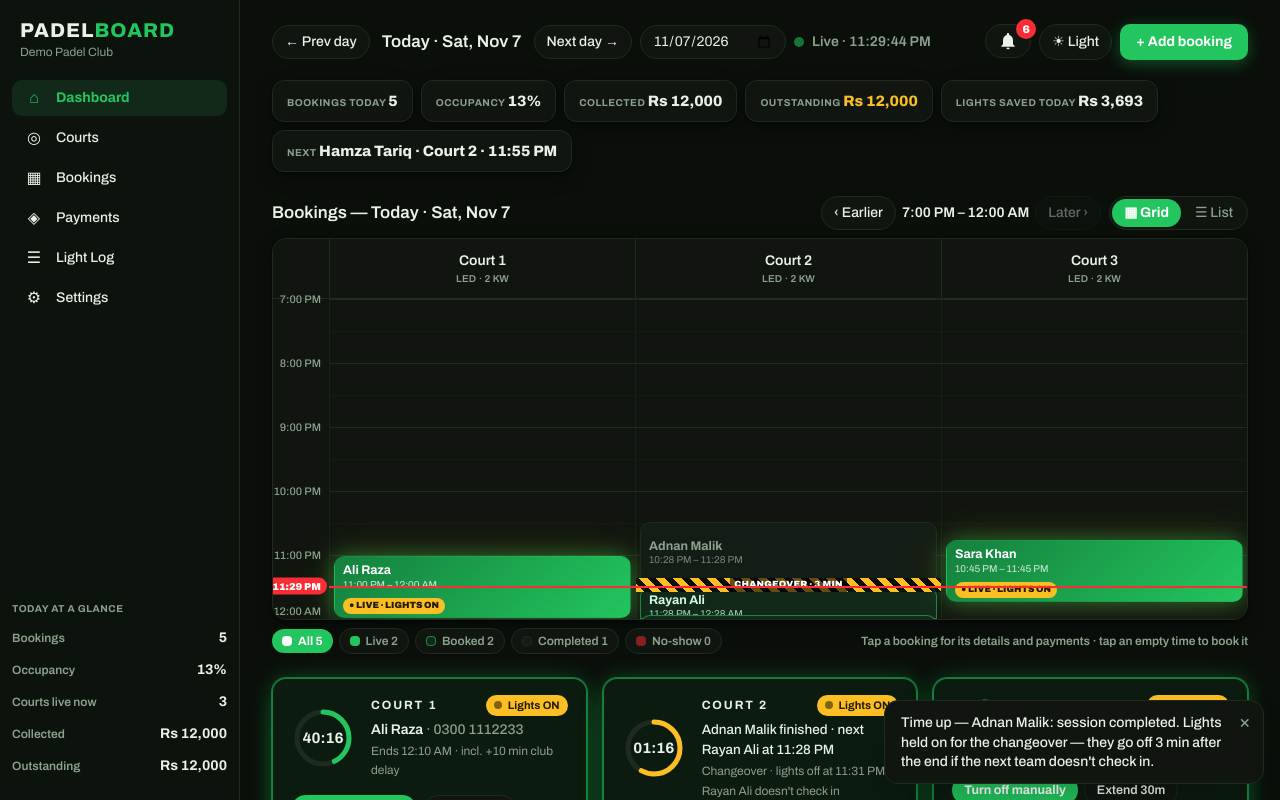
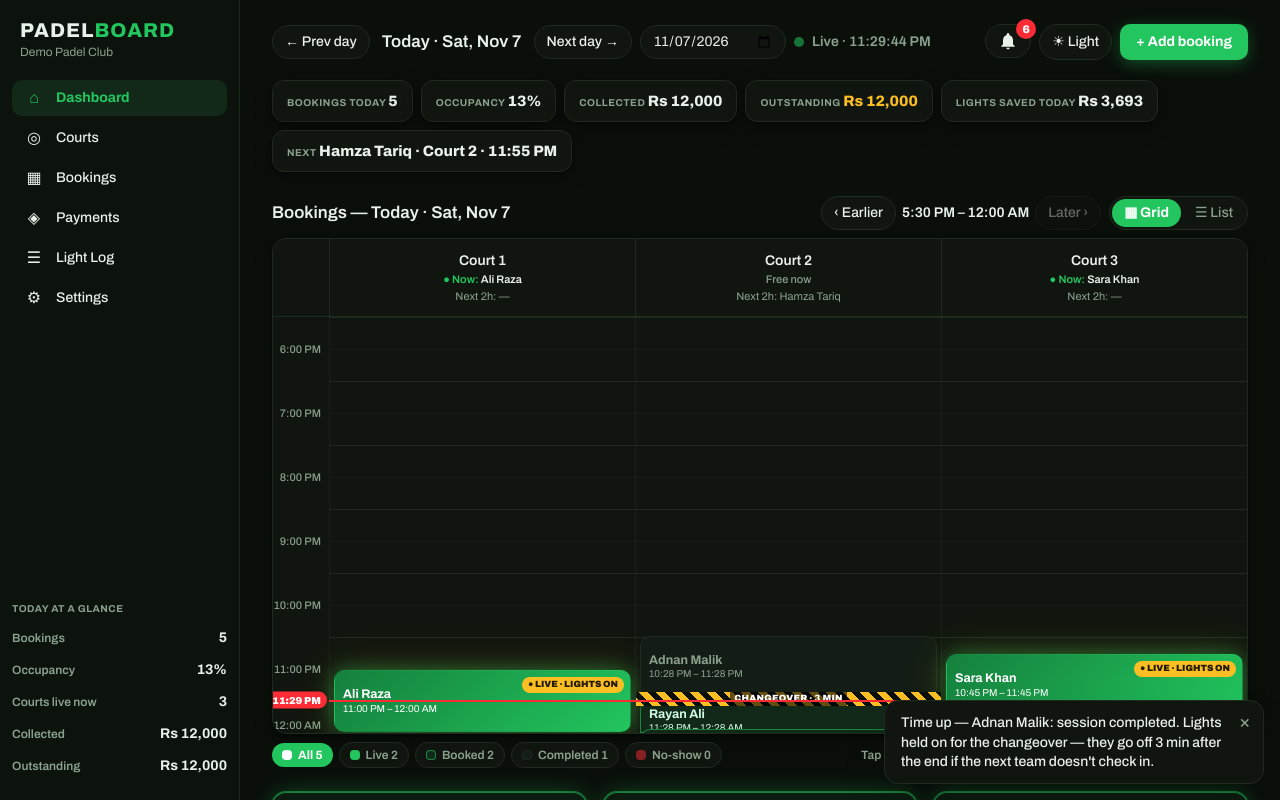
Before and after one commit to muneeb-m12/PadelBoard, a Next.js app: page / in a window 1280 px wide. Shown: the top 800 px of the page. Built offline with nearby package versions, Linux system fonts and the light colour scheme.

Commit message:
Grid tweaks: LIVE pill moves to block top-right, window becomes 6.5h anchored to now (-1.5h/+5h), court headers show Now/Next-2h summaries instead of LED kW

```diff
--- a/src/components/Dashboard.tsx
+++ b/src/components/Dashboard.tsx
@@ -169,7 +169,7 @@ export default function Dashboard() {
   const [theme, setTheme] = useState<"dark" | "light">("dark");
   const [bookingsView, setBookingsView] = useState<"grid" | "list">("grid");
   const [gridFilter, setGridFilter] = useState<"all" | "live" | "booked" | "completed" | "no_show">("all");
-  // Schedule grid shows a 5-hour window of the day at a time (paginated);
+  // Schedule grid shows a 6.5-hour window of the day at a time (paginated);
   // null = the default window for the selected date (see grid section).
   const [gridWindowStart, setGridWindowStart] = useState<number | null>(null);
   const [days, setDays] = useState<Record<string, DayData>>(() => seedAll());
@@ -680,17 +680,49 @@ export default function Dashboard() {
   const gridFilterCounts: Record<"all" | "live" | "booked" | "completed" | "no_show", number> = { all: gridBookings.length, live: 0, booked: 0, completed: 0, no_show: 0 };
   for (const b of gridBookings) gridFilterCounts[gridBlockState(b).kind] += 1;
 
-  // ---- Grid 5-hour window + pagination ----
-  // The grid renders a 300-minute window of the full range at a time;
+  // Grid court-header summaries (replacing the old "LED · kW" subline),
+  // derived from the same gridBookings + gridBlockState the blocks use:
+  // today — who is on the court now (live block, or the checked-in pending
+  // one) and which bookings start within the next 2 hours; other days —
+  // the day's booking count and its first booking. Cancelled bookings are
+  // already excluded via gridBookings; no-shows never count as playing or
+  // upcoming.
+  const courtHeaderSummary = (courtId: string) => {
+    const courtBookings = gridBookings.filter((b) => b.courtId === courtId);
+    let nowName: string | null = null;
+    let nowId: string | null = null;
+    if (isToday) {
+      for (const b of courtBookings) {
+        const st = gridBlockState(b);
+        if (st.live || st.pending) { nowName = b.customerName; nowId = b.id; break; }
+      }
+    }
+    const upcoming = courtBookings
+      .filter((b) => b.id !== nowId && b.status !== "no_show" && b.startMinutes >= nowMinToday && b.startMinutes <= nowMinToday + 120)
+      .sort((a, b) => a.startMinutes - b.startMinutes);
+    const first = [...courtBookings].sort((a, b) => a.startMinutes - b.startMinutes)[0] ?? null;
+    return {
+      nowName,
+      nextNames: upcoming.slice(0, 3).map((b) => b.customerName),
+      nextMore: Math.max(0, upcoming.length - 3),
+      dayCount: courtBookings.length,
+      first,
+    };
+  };
+
+  // ---- Grid 6.5-hour window + pagination ----
+  // The grid renders a 390-minute window of the full range at a time;
   // blocks are clipped to the window (see the grid render below). Default
-  // window: for today, the current hour floored; for any other day, the
-  // range start. When the full range fits in 300 minutes the whole range
-  // shows and pagination is disabled.
-  const GRID_WINDOW_MINUTES = 300;
+  // window: for today, anchored to now — start is (now − 90 min) floored
+  // to the nearest 30 minutes, so the window covers roughly 1.5 hours
+  // before now and 5 hours after; for any other day, the range start.
+  // When the full range fits in 390 minutes the whole range shows and
+  // pagination is disabled.
+  const GRID_WINDOW_MINUTES = 390;
   const gridPaginates = gridEndMin - gridStartMin > GRID_WINDOW_MINUTES;
   const maxGridWindowStart = Math.max(gridStartMin, gridEndMin - GRID_WINDOW_MINUTES);
   const defaultGridWindowStart = isToday
-    ? Math.max(gridStartMin, Math.min(Math.floor(nowMinToday / 60) * 60, maxGridWindowStart))
+    ? Math.max(gridStartMin, Math.min(Math.floor((nowMinToday - 90) / 30) * 30, maxGridWindowStart))
     : gridStartMin;
   const winStartMin = Math.max(gridStartMin, Math.min(gridWindowStart ?? defaultGridWindowStart, maxGridWindowStart));
   const winEndMin = Math.min(winStartMin + GRID_WINDOW_MINUTES, gridEndMin);
@@ -906,12 +938,29 @@ export default function Dashboard() {
                 {/* Court header row */}
                 <div className="flex border-b border-pb-border">
                   <div className="shrink-0" style={{ width: 56 }} />
-                  {courts.map((c) => (
-                    <div key={c.id} className="flex-1 border-l border-pb-border px-2 py-3 text-center">
-                      <p className="text-sm font-semibold">{c.name}</p>
-                      <p className="text-[10px] font-semibold uppercase tracking-wide text-pb-dim">LED · {settings.lightingPowerKw} kW</p>
-                    </div>
-                  ))}
+                  {courts.map((c) => {
+                    const sum = courtHeaderSummary(c.id);
+                    return (
+                      <div key={c.id} className="flex-1 border-l border-pb-border px-2 py-3 text-center">
+                        <p className="text-sm font-semibold">{c.name}</p>
+                        {isToday ? (
+                          <>
+                            <p className="truncate text-[11px] font-medium text-pb-dim">
+                              {sum.nowName ? <><span className="font-semibold text-pb-accent">● Now: </span><span className="font-semibold text-pb-text">{sum.nowName}</span></> : "Free now"}
+                            </p>
+                            <p className="truncate text-[11px] text-pb-dim">
+                              {sum.nextNames.length > 0 ? `Next 2h: ${sum.nextNames.join(" · ")}${sum.nextMore > 0 ? ` +${sum.nextMore} more` : ""}` : "Next 2h: —"}
+                            </p>
+                          </>
+                        ) : (
+                          <>
+                            <p className="truncate text-[11px] font-medium text-pb-dim">{sum.dayCount === 1 ? "1 booking" : `${sum.dayCount} bookings`}</p>
+                            <p className="truncate text-[11px] text-pb-dim">{sum.first ? `First: ${sum.first.customerName} · ${formatMinutesOfDay(sum.first.startMinutes)}` : "—"}</p>
+                          </>
+                        )}
+                      </div>
+                    );
+                  })}
                 </div>
                 {/* Time body: hour + half-hour gridlines, blocks at true positions */}
                 <div className="relative flex" style={{ height: gridHeightPx }}>
@@ -952,10 +1001,10 @@ export default function Dashboard() {
                                 title={`${b.customerName} · ${formatMinutesOfDay(b.startMinutes)}–${formatMinutesOfDay(b.startMinutes + b.durationMinutes)} — tap for details and payments`}
                                 className={`absolute inset-x-1 z-10 overflow-hidden rounded-[10px] border px-2 py-1.5 text-left ${st.cls}${clippedTop ? " rounded-t-none" : ""}${clippedBottom ? " rounded-b-none" : ""}`}
                                 style={{ top, height }}>
-                                <span className="block truncate text-[12.5px] font-bold leading-tight">{b.customerName}</span>
-                                <span className="block truncate text-[10px] leading-tight opacity-80">{formatMinutesOfDay(b.startMinutes)} – {formatMinutesOfDay(b.startMinutes + b.durationMinutes)}{st.note ? ` · ${st.note}` : ""}</span>
-                                {st.live && height >= 46 && <span className="mt-0.5 inline-block rounded-full bg-pb-amber px-1.5 py-px text-[9px] font-black text-pb-amber-ink">● LIVE · LIGHTS ON</span>}
-                                {st.pending && height >= 46 && <span className="mt-0.5 inline-block rounded-full bg-pb-amber px-1.5 py-px text-[9px] font-black text-pb-amber-ink">LIGHTS ON AT {formatMinutesOfDay(b.startMinutes)}</span>}
+                                <span className={`block truncate text-[12.5px] font-bold leading-tight${st.live ? " pr-[104px]" : ""}${st.pending ? " pr-[124px]" : ""}`}>{b.customerName}</span>
+                                <span className={`block truncate text-[10px] leading-tight opacity-80${st.live ? " pr-[104px]" : ""}${st.pending ? " pr-[124px]" : ""}`}>{formatMinutesOfDay(b.startMinutes)} – {formatMinutesOfDay(b.startMinutes + b.durationMinutes)}{st.note ? ` · ${st.note}` : ""}</span>
+                                {st.live && <span className="absolute right-1.5 top-1.5 rounded-full bg-pb-amber px-1.5 py-px text-[9px] font-black text-pb-amber-ink">● LIVE · LIGHTS ON</span>}
+                                {st.pending && <span className="absolute right-1.5 top-1.5 rounded-full bg-pb-amber px-1.5 py-px text-[9px] font-black text-pb-amber-ink">LIGHTS ON AT {formatMinutesOfDay(b.startMinutes)}</span>}
                                 {!st.live && st.pay.outstanding > 0 && b.status !== "no_show" && height >= 46 && <span className="mt-0.5 inline-block rounded-full bg-red-500 px-1.5 py-px text-[9px] font-black text-white">{fmtRs(st.pay.outstanding)} UNPAID</span>}
                               </button>
                             );
```
